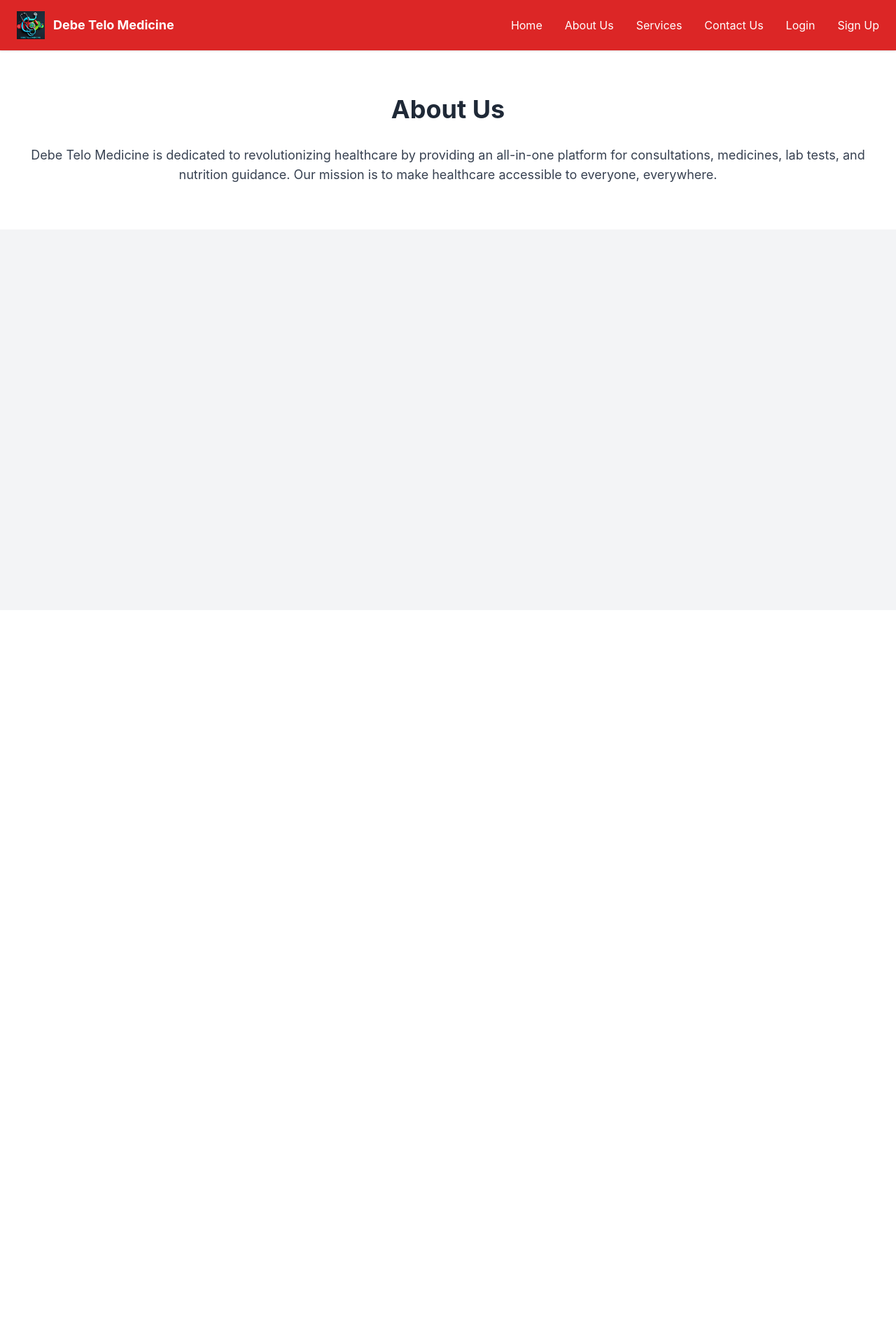
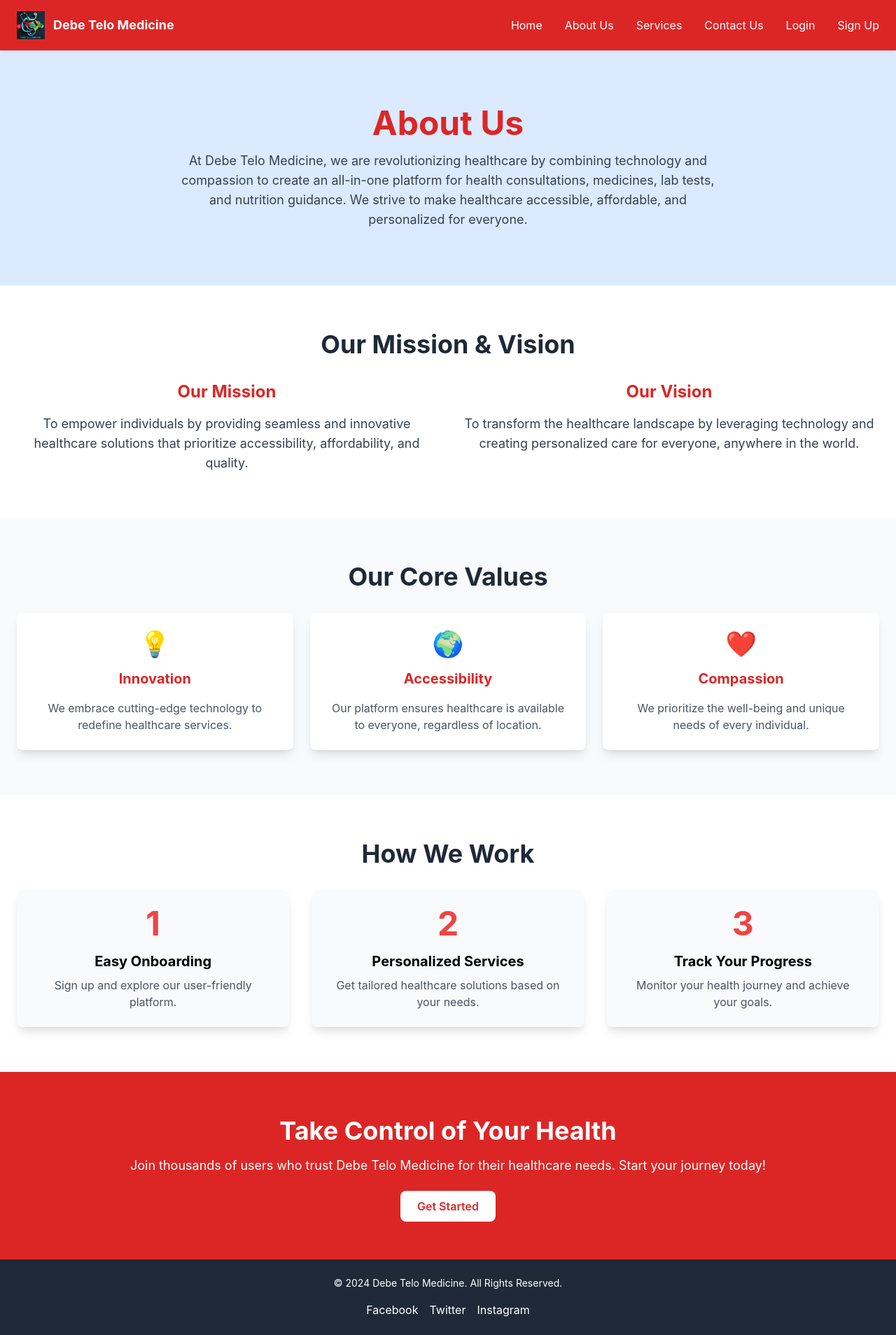
Before and after one commit to ChrisKusi/medi-app, a React (Create React App) app: page /about in a window 1280 px wide. Shown: the whole page at 70% size. Before the commit the page ends 872 px from the top, so only its background shows below. Built offline with nearby package versions, Linux system fonts and the light colour scheme.

Commit message:
Update changes

```diff
--- a/src/pages/AboutPage.js
+++ b/src/pages/AboutPage.js
@@ -1,24 +1,169 @@
+// import React from "react";
+
+// const AboutPage = () => {
+//   return (
+//     <div className="min-h-screen bg-gray-100">
+
+
+//       {/* About Section */}
+//       <section className="py-16 bg-white">
+//         <div className="container mx-auto px-6">
+//           <h2 className="text-4xl font-bold text-center text-gray-800 mb-8">
+//             About Us
+//           </h2>
+//           <p className="text-lg text-gray-700 text-center">
+//             Debe Telo Medicine is dedicated to revolutionizing healthcare by providing
+//             an all-in-one platform for consultations, medicines, lab tests, and
+//             nutrition guidance. Our mission is to make healthcare accessible to
+//             everyone, everywhere.
+//           </p>
+//         </div>
+//       </section>
+//     </div>
+//   );
+// };
+
+// export default AboutPage;
+
 import React from "react";
 
 const AboutPage = () => {
   return (
-    <div className="min-h-screen bg-gray-100">
-
-
-      {/* About Section */}
-      <section className="py-16 bg-white">
-        <div className="container mx-auto px-6">
-          <h2 className="text-4xl font-bold text-center text-gray-800 mb-8">
-            About Us
-          </h2>
-          <p className="text-lg text-gray-700 text-center">
-            Debe Telo Medicine is dedicated to revolutionizing healthcare by providing
-            an all-in-one platform for consultations, medicines, lab tests, and
-            nutrition guidance. Our mission is to make healthcare accessible to
-            everyone, everywhere.
+    <div className="bg-gray-100">
+      {/* Hero Section */}
+      <section className="bg-blue-100 py-20">
+        <div className="container mx-auto text-center px-6">
+          <h1 className="text-5xl font-bold text-red-600">About Us</h1>
+          <p className="text-lg mt-4 text-gray-700 max-w-3xl mx-auto">
+            At Debe Telo Medicine, we are revolutionizing healthcare by combining technology and compassion to create an all-in-one platform for health consultations, medicines, lab tests, and nutrition guidance. We strive to make healthcare accessible, affordable, and personalized for everyone.
           </p>
         </div>
       </section>
+
+      {/* Mission and Vision */}
+      <section className="py-16 bg-white">
+        <div className="container mx-auto px-6">
+          <h2 className="text-4xl font-bold text-center text-gray-800 mb-8">Our Mission & Vision</h2>
+          <div className="grid grid-cols-1 md:grid-cols-2 gap-8">
+            <div className="text-center">
+              <h3 className="text-2xl font-bold text-red-600">Our Mission</h3>
+              <p className="text-lg text-gray-700 mt-4">
+                To empower individuals by providing seamless and innovative healthcare solutions that prioritize accessibility, affordability, and quality.
+              </p>
+            </div>
+            <div className="text-center">
+              <h3 className="text-2xl font-bold text-red-600">Our Vision</h3>
+              <p className="text-lg text-gray-700 mt-4">
+                To transform the healthcare landscape by leveraging technology and creating personalized care for everyone, anywhere in the world.
+              </p>
+            </div>
+          </div>
+        </div>
+      </section>
+
+      {/* Core Values */}
+      <section className="py-16 bg-gray-50">
+        <div className="container mx-auto px-6">
+          <h2 className="text-4xl font-bold text-center text-gray-800 mb-8">Our Core Values</h2>
+          <div className="grid grid-cols-1 md:grid-cols-3 gap-6">
+            {[
+              {
+                title: "Innovation",
+                description: "We embrace cutting-edge technology to redefine healthcare services.",
+                icon: "💡",
+              },
+              {
+                title: "Accessibility",
+                description: "Our platform ensures healthcare is available to everyone, regardless of location.",
+                icon: "🌍",
+              },
+              {
+                title: "Compassion",
+                description: "We prioritize the well-being and unique needs of every individual.",
+                icon: "❤️",
+              },
+            ].map((value, index) => (
+              <div
+                key={index}
+                className="bg-white p-6 rounded-lg shadow-lg text-center transform hover:scale-105 transition-transform duration-300"
+              >
+                <div className="text-4xl mb-4">{value.icon}</div>
+                <h4 className="text-xl font-bold text-red-600">{value.title}</h4>
+                <p className="text-gray-600 mt-4">{value.description}</p>
+              </div>
+            ))}
+          </div>
+        </div>
+      </section>
+
+      {/* How We Work */}
+      <section className="py-16 bg-white">
+        <div className="container mx-auto px-6">
+          <h2 className="text-4xl font-bold text-center text-gray-800 mb-8">How We Work</h2>
+          <div className="grid grid-cols-1 md:grid-cols-3 gap-8 text-center">
+            {[
+              {
+                step: 1,
+                title: "Easy Onboarding",
+                description: "Sign up and explore our user-friendly platform.",
+              },
+              {
+                step: 2,
+                title: "Personalized Services",
+                description: "Get tailored healthcare solutions based on your needs.",
+              },
+              {
+                step: 3,
+                title: "Track Your Progress",
+                description: "Monitor your health journey and achieve your goals.",
+              },
+            ].map((item, index) => (
+              <div
+                key={index}
+                className="bg-gray-50 p-6 rounded-lg shadow-lg transform hover:scale-105 transition-transform duration-300"
+              >
+                <div className="text-5xl font-bold text-red-500">{item.step}</div>
+                <h4 className="text-xl font-bold mt-4">{item.title}</h4>
+                <p className="text-gray-600 mt-2">{item.description}</p>
+              </div>
+            ))}
+          </div>
+        </div>
+      </section>
+
+      {/* Call to Action */}
+      <section className="py-16 bg-red-600 text-white text-center">
+        <div className="container mx-auto px-6">
+          <h2 className="text-4xl font-bold mb-4">Take Control of Your Health</h2>
+          <p className="text-lg mb-8">
+            Join thousands of users who trust Debe Telo Medicine for their healthcare needs. Start your journey today!
+          </p>
+          <a
+            href="/signup"
+            className="bg-white text-red-600 py-3 px-6 rounded-lg hover:bg-gray-100 font-semibold"
+          >
+            Get Started
+          </a>
+        </div>
+      </section>
+
+      {/* Footer */}
+      <footer className="bg-gray-800 text-white py-6">
+        <div className="container mx-auto text-center">
+          <p className="text-sm">© 2024 Debe Telo Medicine. All Rights Reserved.</p>
+          <div className="mt-4 space-x-4">
+            <a href="https://facebook.com" target="_blank" rel="noopener noreferrer" className="hover:underline">
+              Facebook
+            </a>
+            <a href="https://twitter.com" target="_blank" rel="noopener noreferrer" className="hover:underline">
+              Twitter
+            </a>
+            <a href="https://instagram.com" target="_blank" rel="noopener noreferrer" className="hover:underline">
+              Instagram
+            </a>
+          </div>
+        </div>
+      </footer>
     </div>
   );
 };
```
